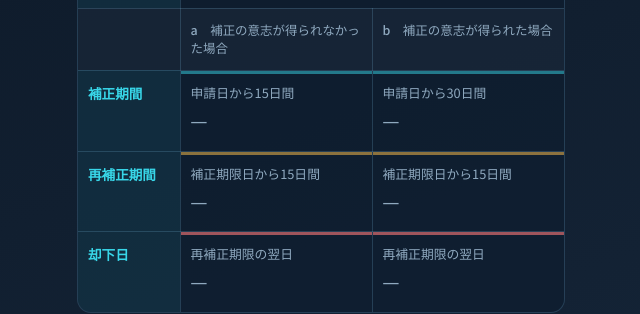
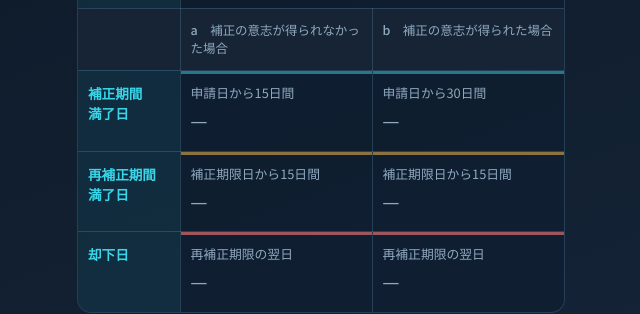
Before and after one commit to itoshiaki2008-coder/deadline, a plain HTML site: page index.html in a window 1280 px wide. Shown: the part 410-724 px from the top of the page, without its empty margins (319-959 px from the left). Drawn offline with Linux system fonts and the light colour scheme.

```diff
--- a/index.html
+++ b/index.html
@@ -105,8 +105,8 @@ tr.s4 td{box-shadow:inset 0 3px 0 rgba(255,122,122,.6)}
     <div id="cands"></div>
   </td></tr>
   <tr class="colh"><th scope="col"></th><th scope="col">a　補正の意志が得られなかった場合</th><th scope="col">b　補正の意志が得られた場合</th></tr>
-<tr class="s2"><th scope="row">補正期間</th><td><div class="ds" id="dsA1"></div><div class="dt none" id="dA1">―</div><div class="nt" id="nA1"></div></td><td><div class="ds" id="dsB1"></div><div class="dt none" id="dB1">―</div><div class="nt" id="nB1"></div></td></tr>
-<tr class="s3"><th scope="row">再補正期間</th><td><div class="ds" id="dsA2"></div><div class="dt none" id="dA2">―</div><div class="nt" id="nA2"></div></td><td><div class="ds" id="dsB2"></div><div class="dt none" id="dB2">―</div><div class="nt" id="nB2"></div></td></tr>
+<tr class="s2"><th scope="row">補正期間<br>満了日</th><td><div class="ds" id="dsA1"></div><div class="dt none" id="dA1">―</div><div class="nt" id="nA1"></div></td><td><div class="ds" id="dsB1"></div><div class="dt none" id="dB1">―</div><div class="nt" id="nB1"></div></td></tr>
+<tr class="s3"><th scope="row">再補正期間<br>満了日</th><td><div class="ds" id="dsA2"></div><div class="dt none" id="dA2">―</div><div class="nt" id="nA2"></div></td><td><div class="ds" id="dsB2"></div><div class="dt none" id="dB2">―</div><div class="nt" id="nB2"></div></td></tr>
 <tr class="s4"><th scope="row">却下日</th><td><div class="ds" id="dsA3"></div><div class="dt none" id="dA3">―</div><div class="nt" id="nA3"></div></td><td><div class="ds" id="dsB3"></div><div class="dt none" id="dB3">―</div><div class="nt" id="nB3"></div></td></tr>
   </tbody>
   </table>
```
